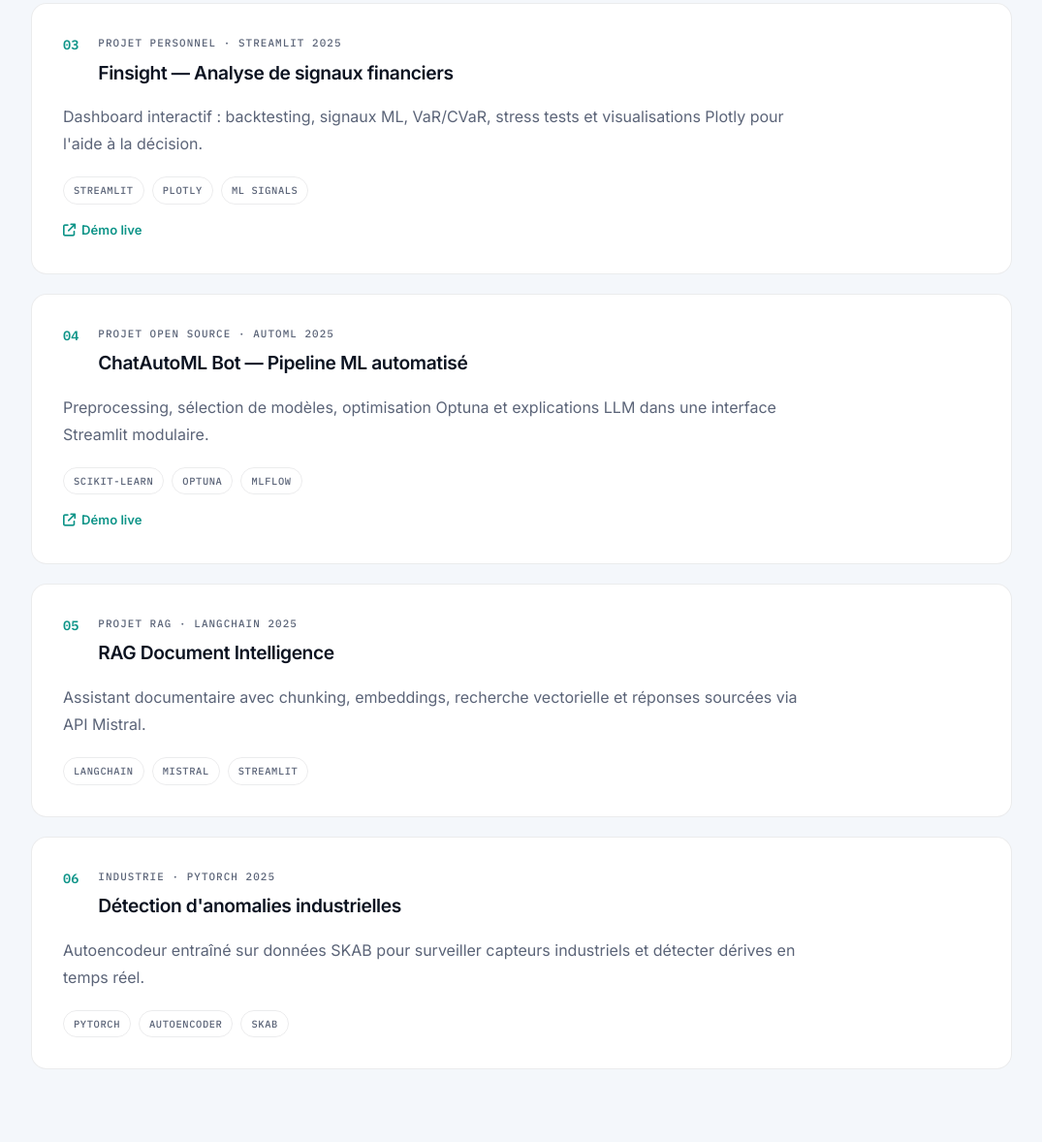
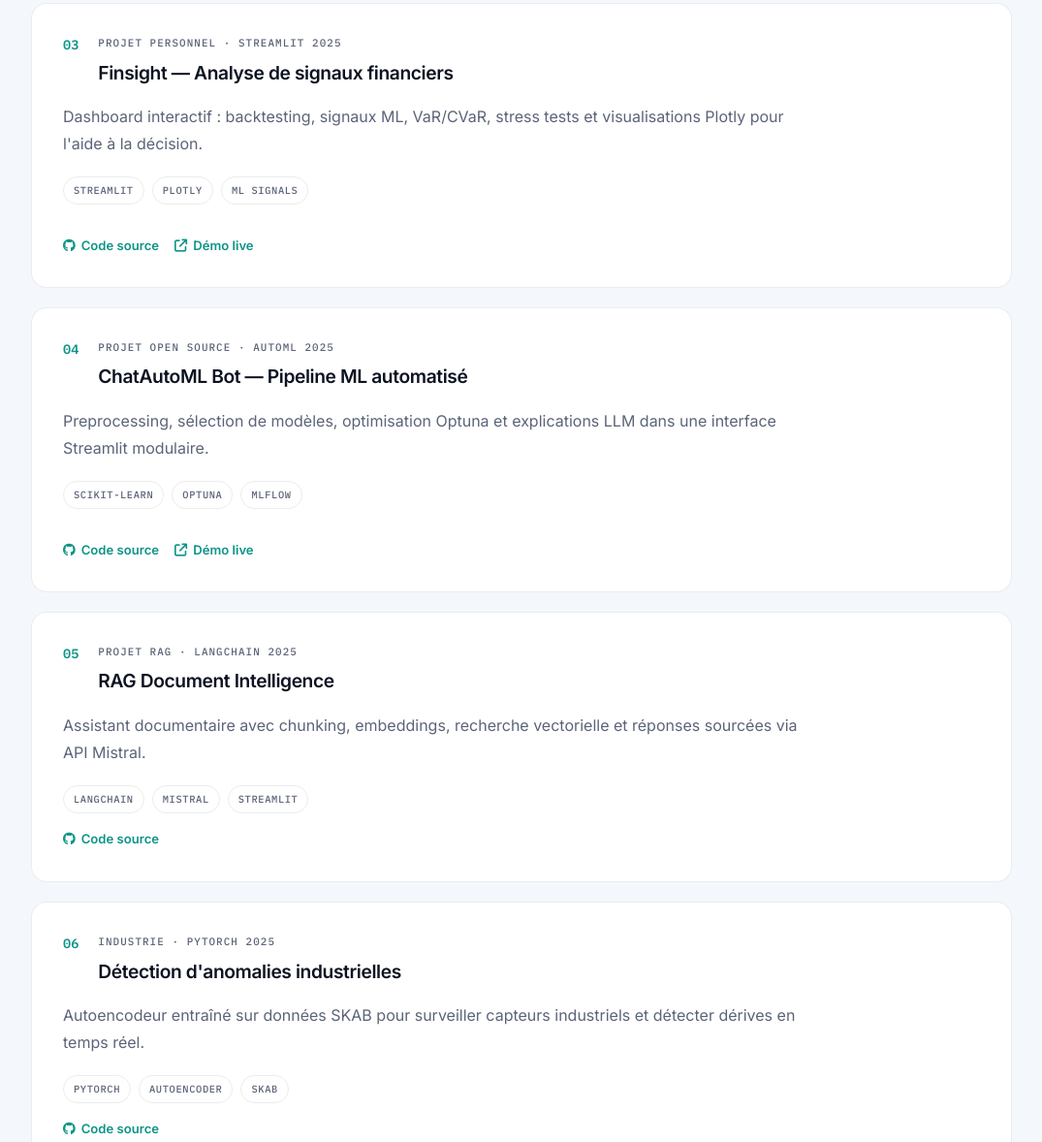
Before and after one commit to KalsoumDS/CV_Portfolio, a plain HTML site: page index.html in a window 1280 px wide. Shown: the part 3786-4964 px from the top of the page at 97% size, without its empty margins (102-1177 px from the left). Drawn offline with Linux system fonts and the light colour scheme.

Commit message:
Mise à jour des liens des projets GitHub et Streamlit

```diff
--- a/index.html
+++ b/index.html
@@ -216,7 +216,10 @@
           </div>
           <p data-i18n="proof.finsight.desc">Dashboard interactif : backtesting, signaux ML, VaR/CVaR, stress tests et visualisations Plotly pour l'aide à la décision.</p>
           <ul class="case-tags"><li>Streamlit</li><li>Plotly</li><li>ML Signals</li></ul>
-          <a href="https://finsight-signals.streamlit.app" target="_blank" rel="noopener noreferrer" class="case-link"><i class="fa-solid fa-arrow-up-right-from-square"></i> <span data-i18n="proj.demo">Démo live</span></a>
+          <div style="display: flex; gap: 16px; margin-top: 16px;">
+            <a href="https://github.com/KalsoumDS/finsight" target="_blank" rel="noopener noreferrer" class="case-link"><i class="fa-brands fa-github"></i> <span>Code source</span></a>
+            <a href="https://finsight-signals.streamlit.app" target="_blank" rel="noopener noreferrer" class="case-link"><i class="fa-solid fa-arrow-up-right-from-square"></i> <span data-i18n="proj.demo">Démo live</span></a>
+          </div>
         </article>
         <article class="case-card reveal">
           <div class="case-head">
@@ -228,7 +231,10 @@
           </div>
           <p data-i18n="proof.automl.desc">Preprocessing, sélection de modèles, optimisation Optuna et explications LLM dans une interface Streamlit modulaire.</p>
           <ul class="case-tags"><li>Scikit-learn</li><li>Optuna</li><li>MLflow</li></ul>
-          <a href="https://chatautoml-bot.streamlit.app" target="_blank" rel="noopener noreferrer" class="case-link"><i class="fa-solid fa-arrow-up-right-from-square"></i> <span data-i18n="proj.demo">Démo live</span></a>
+          <div style="display: flex; gap: 16px; margin-top: 16px;">
+            <a href="https://github.com/KalsoumDS/ChatAutoML-Bot" target="_blank" rel="noopener noreferrer" class="case-link"><i class="fa-brands fa-github"></i> <span>Code source</span></a>
+            <a href="https://chatautoml-bot.streamlit.app" target="_blank" rel="noopener noreferrer" class="case-link"><i class="fa-solid fa-arrow-up-right-from-square"></i> <span data-i18n="proj.demo">Démo live</span></a>
+          </div>
         </article>
         <article class="case-card reveal">
           <div class="case-head">
@@ -240,6 +246,7 @@
           </div>
           <p data-i18n="proof.rag.desc">Assistant documentaire avec chunking, embeddings, recherche vectorielle et réponses sourcées via API Mistral.</p>
           <ul class="case-tags"><li>LangChain</li><li>Mistral</li><li>Streamlit</li></ul>
+          <a href="https://github.com/KalsoumDS/RAG-Document-Intelligence" target="_blank" rel="noopener noreferrer" class="case-link"><i class="fa-brands fa-github"></i> <span>Code source</span></a>
         </article>
         <article class="case-card reveal">
           <div class="case-head">
@@ -251,6 +258,7 @@
           </div>
           <p data-i18n="proof.anomaly.desc">Autoencodeur entraîné sur données SKAB pour surveiller capteurs industriels et détecter dérives en temps réel.</p>
           <ul class="case-tags"><li>PyTorch</li><li>Autoencoder</li><li>SKAB</li></ul>
+          <a href="https://github.com/KalsoumDS/Industrial-Anomaly-Detection" target="_blank" rel="noopener noreferrer" class="case-link"><i class="fa-brands fa-github"></i> <span>Code source</span></a>
         </article>
       </div>
     </section>
@@ -267,7 +275,7 @@
           <p>Application Streamlit pour l'analyse de signaux financiers et ML.</p>
           <ul class="proj-tags"><li>Streamlit</li><li>Plotly</li><li>Pandas</li></ul>
           <div class="proj-links-row">
-            <a href="https://github.com/KalsoumDS" target="_blank" rel="noopener noreferrer" class="proj-link"><i class="fa-brands fa-github"></i> <span>Code</span></a>
+            <a href="https://github.com/KalsoumDS/finsight" target="_blank" rel="noopener noreferrer" class="proj-link"><i class="fa-brands fa-github"></i> <span>Code</span></a>
             <a href="https://finsight-signals.streamlit.app" target="_blank" rel="noopener noreferrer" class="proj-link"><i class="fa-solid fa-arrow-up-right-from-square"></i> <span>Démo live</span></a>
           </div>
         </article>
@@ -277,7 +285,7 @@
           <p>Pipeline AutoML modulaire : preprocessing, sélection de modèles et optimisation.</p>
           <ul class="proj-tags"><li>Scikit-learn</li><li>Optuna</li><li>MLflow</li></ul>
           <div class="proj-links-row">
-            <a href="https://github.com/KalsoumDS" target="_blank" rel="noopener noreferrer" class="proj-link"><i class="fa-brands fa-github"></i> <span>Code</span></a>
+            <a href="https://github.com/KalsoumDS/ChatAutoML-Bot" target="_blank" rel="noopener noreferrer" class="proj-link"><i class="fa-brands fa-github"></i> <span>Code</span></a>
             <a href="https://chatautoml-bot.streamlit.app" target="_blank" rel="noopener noreferrer" class="proj-link"><i class="fa-solid fa-arrow-up-right-from-square"></i> <span>Démo live</span></a>
           </div>
         </article>
@@ -286,14 +294,14 @@
           <h3>RAG Document Intelligence</h3>
           <p>Assistant documentaire avec LangChain, embeddings et réponses sourcées via Mistral.</p>
           <ul class="proj-tags"><li>LangChain</li><li>Mistral</li><li>Streamlit</li></ul>
-          <a href="https://github.com/KalsoumDS" target="_blank" rel="noopener noreferrer" class="proj-link"><i class="fa-brands fa-github"></i> <span>Code source</span></a>
+          <a href="https://github.com/KalsoumDS/RAG-Document-Intelligence" target="_blank" rel="noopener noreferrer" class="proj-link"><i class="fa-brands fa-github"></i> <span>Code source</span></a>
         </article>
         <article class="proj-card reveal">
           <span class="proj-cat">Deep Learning / Industrie</span>
           <h3>Détection d'anomalies industrielles</h3>
           <p>Autoencodeur PyTorch sur données SKAB pour la surveillance de capteurs industriels.</p>
           <ul class="proj-tags"><li>PyTorch</li><li>Autoencoder</li><li>SKAB</li></ul>
-          <a href="https://github.com/KalsoumDS" target="_blank" rel="noopener noreferrer" class="proj-link"><i class="fa-brands fa-github"></i> <span>Code source</span></a>
+          <a href="https://github.com/KalsoumDS/Industrial-Anomaly-Detection" target="_blank" rel="noopener noreferrer" class="proj-link"><i class="fa-brands fa-github"></i> <span>Code source</span></a>
         </article>
       </div>
     </section>
```
